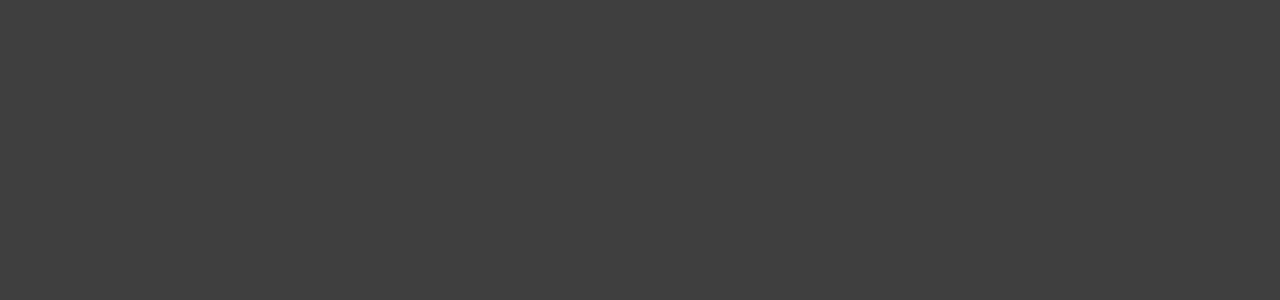
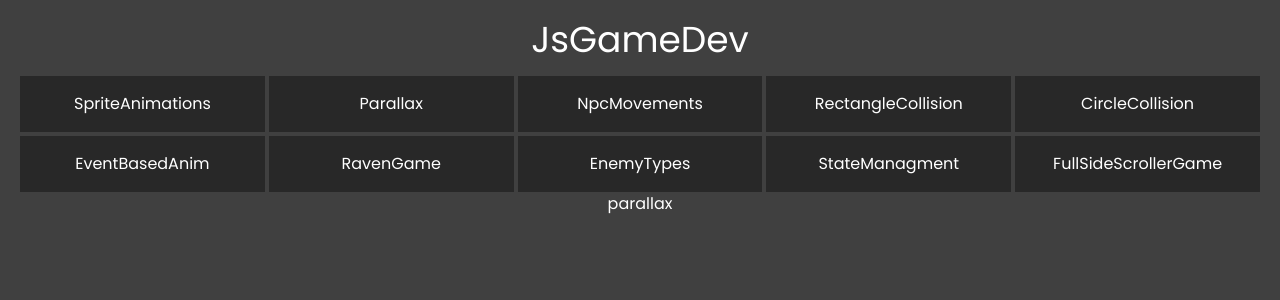
Before and after one commit to visotoniki9-zz/js-game-dev, a React (Vite) app: page /Parallax in a window 1280 px wide. Before the commit this address had no page. Shown: the top 300 px of the page. Built offline with nearby package versions, Linux system fonts and the light colour scheme.

Commit message:
Created Parallax

```diff
--- a/src/App.jsx
+++ b/src/App.jsx
@@ -17,7 +17,7 @@ function App() {
           </Link>
           <Link
             className="bg-[#282828] p-4 hover:bg-black"
-            to="/SpriteAnimations"
+            to="/Parallax"
           >
             Parallax
 
--- a/src/main.jsx
+++ b/src/main.jsx
@@ -4,6 +4,7 @@ import './index.css';
 import { BrowserRouter, Routes, Route } from 'react-router-dom';
 import App from './App';
 import SpriteAnimations from './routes/SpriteAnimations';
+import Parallax from './routes/Parallax'
 
 ReactDOM.render(
   <BrowserRouter>
@@ -11,6 +12,7 @@ ReactDOM.render(
       <Routes>
         <Route path="/" element={<App />}>
           <Route path="SpriteAnimations" element={<SpriteAnimations />} />
+          <Route path="Parallax" element={<Parallax/>} />
         </Route>
       </Routes>
     </React.StrictMode>
--- /dev/null
+++ b/src/routes/Parallax.jsx
@@ -0,0 +1,5 @@
+function Parallax() {
+  return <div>parallax</div>;
+}
+
+export default Parallax;
```
